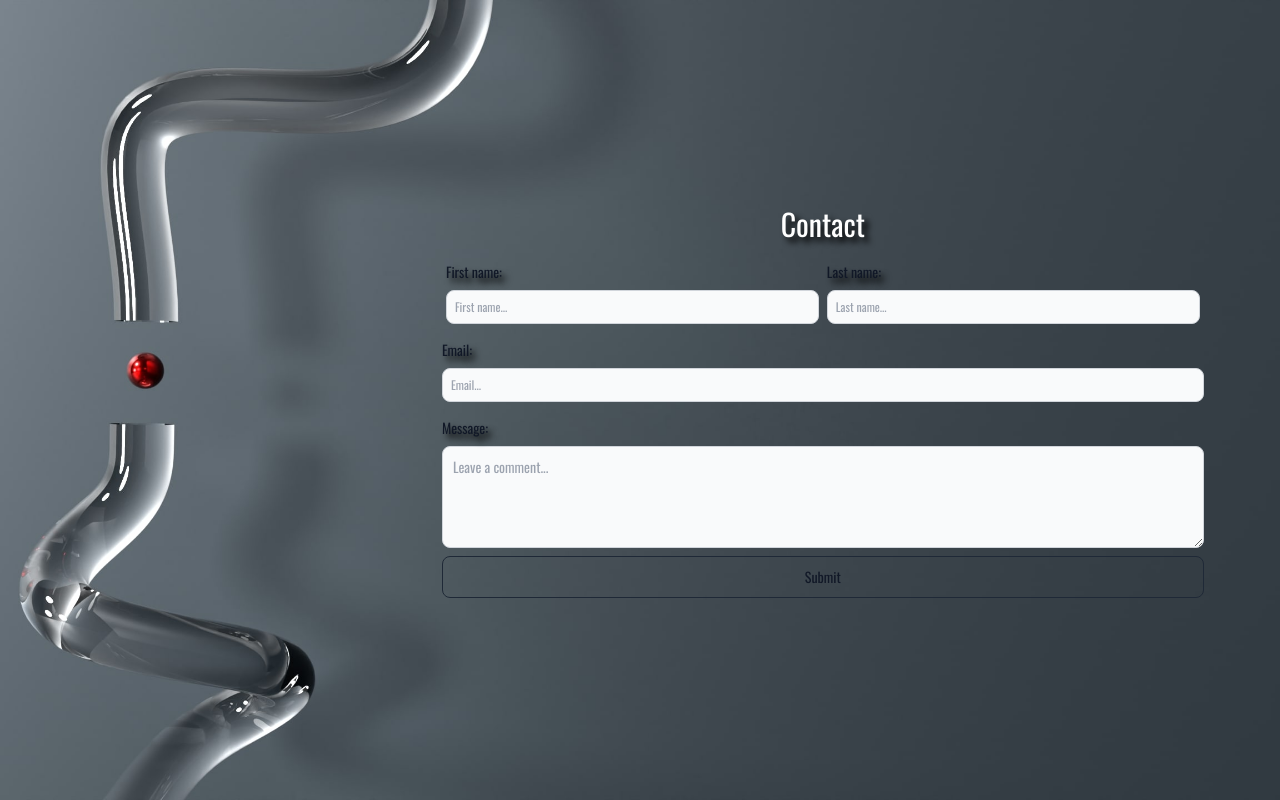
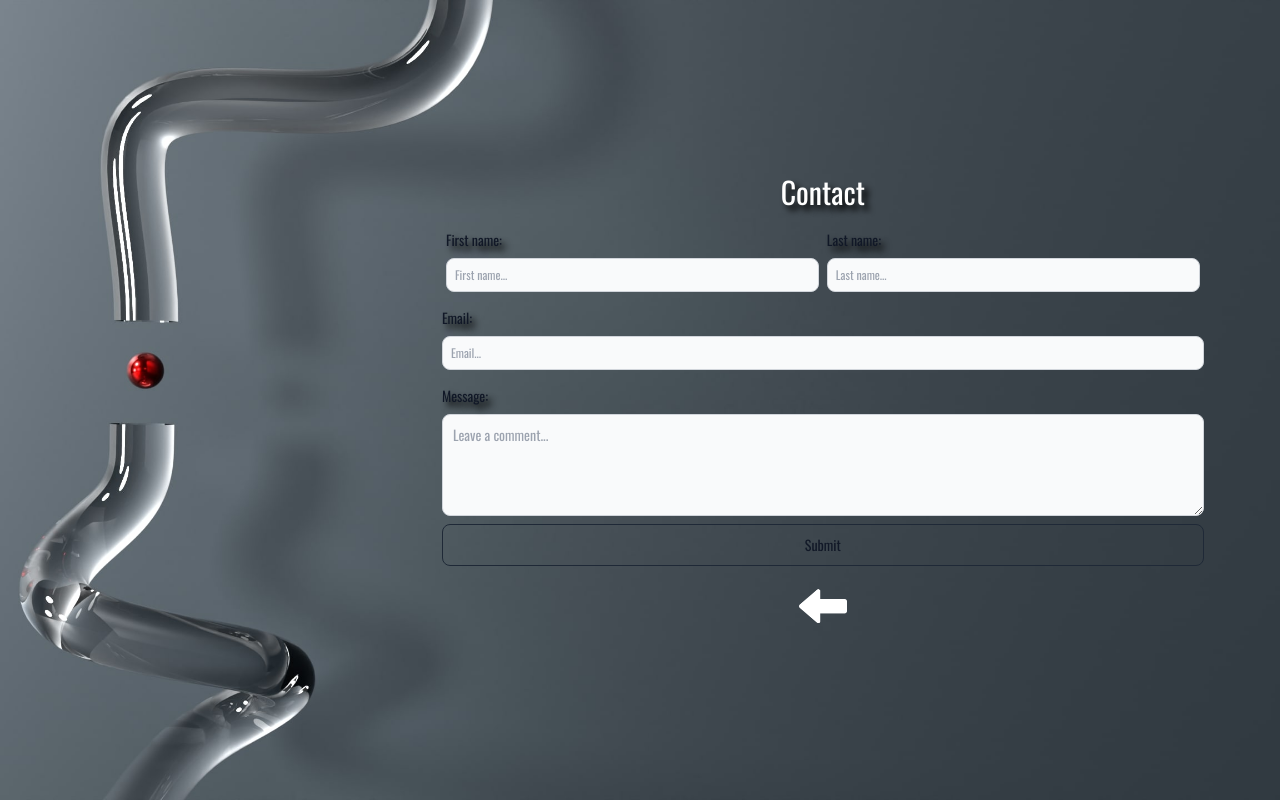
Before and after one commit to OmarMahmoud97/NextJs-Portfolio, a Next.js app: page /contact in a window 1280 px wide. Built offline with nearby package versions, Linux system fonts and the light colour scheme.

Commit message:
fix back button styling to look better on smaller screens

```diff
--- a/app/contact/page.jsx
+++ b/app/contact/page.jsx
@@ -1,4 +1,4 @@
-import React from "react";
+import Button from "@/components/liquidButton/liquidButton";
 
 function Contact() {
   return (
@@ -72,6 +72,9 @@ function Contact() {
             Submit
           </button>
         </form>
+        <div>
+          <Button />
+        </div>
       </div>
     </section>
   );
--- a/app/head.jsx
+++ b/app/head.jsx
@@ -1,7 +1,7 @@
 export default function Head() {
   return (
     <>
-      <title>Create Next App</title>
+      <title>Omar Mahmoud</title>
       <meta content="width=device-width, initial-scale=1" name="viewport" />
       <meta name="description" content="Generated by create next app" />
       {/* <link rel="icon" href="/favicon.ico" /> */}
--- a/app/more/page.jsx
+++ b/app/more/page.jsx
@@ -1,3 +1,4 @@
+import Button from "@/components/liquidButton/liquidButton";
 import ElasticCarousel from "@/components/carousel/carousel";
 function More() {
   return (
@@ -9,9 +10,10 @@ function More() {
         <div className="p-2 flex flex-col lg:flex-row flex-col-reverse">
           <div className="lg:w-2/4 flex items-center justify-center">
             <p className="textshadow h-80 overflow-scroll md:overflow-visible px-4">
-              I'm a software engineer from London.With a history working with
-              animals as a zoo keeper, but recently found my true passion in
-              technology. <br />
+              I am a software engineer from London with a background in zoo
+              keeping. However, I have recently discovered my true passion in
+              technology and have been focusing on developing my skills in this
+              field. <br />
               <br /> As Robert Love, a Sr. Engineer Director at Google, said,
               "Software is the most malleable of media. With just 'bits' which
               are nothing, really, a software engineer can build castles out of
@@ -34,7 +36,9 @@ function More() {
             <ElasticCarousel />
           </div>
         </div>
-        <div className="button"></div>
+        <div className="button">
+          <Button />
+        </div>
       </div>
     </section>
   );
--- a/app/router.jsx
+++ b/app/router.jsx
@@ -1,7 +1,7 @@
-import { useRouter } from "next/router";
+// import { useRouter } from "next/router";
 
-function ParentComponent() {
-  const router = useRouter();
+// function ParentComponent() {
+//   const router = useRouter();
 
-  return <ChildComponent router={router} />;
-}
+//   return <ChildComponent router={router} />;
+// }
--- a/components/liquidButton/liquidButton.css
+++ b/components/liquidButton/liquidButton.css
@@ -1,14 +1,14 @@
-.blurred {
+.blurred1 {
   position: relative;
   top: 0;
   left: 0;
-  width: 8rem;
-  height: 8rem;
+  width: 4rem;
+  height: 4rem;
   border-radius: 100%;
   filter: url(#goo);
 }
 
-.blurred::before {
+.blurred1::before {
   content: "";
   position: absolute;
   top: 50%;
@@ -18,7 +18,7 @@
   transition: 2s cubic-bezier(0, 2, 0.61, -0.05);
 }
 
-.blurred::after {
+.blurred1::after {
   content: "";
   position: absolute;
   top: 50%;
@@ -56,50 +56,50 @@
   .nav-container {
     flex-direction: column;
   }
-  .blurred:hover .blurred::after {
+  .blurred1:hover .blurred1::after {
     width: 1.75rem;
     height: 1.75rem;
     top: 7.5rem;
-    left: 8.2rem;
+    left: 8.5rem;
   }
 
-  .button:hover .blurred > span:nth-of-type(1) {
-    width: 2rem;
-    height: 2rem;
-    top: -2rem;
+  .button1:hover .blurred1 > span:nth-of-type(1) {
+    width: 5rem;
+    height: 5rem;
+    top: -5rem;
     left: -3rem;
     background-color: rgb(42, 108, 165);
   }
 
-  .button:hover .blurred > span:nth-of-type(2) {
+  .button1:hover .blurred1 > span:nth-of-type(2) {
     width: 2.5rem;
     height: 2.5rem;
     top: 40px;
     left: -2.5rem;
     background-color: rgb(29, 87, 139);
   }
-  .button:hover .blurred > span:nth-of-type(3) {
+  .button1:hover .blurred1 > span:nth-of-type(3) {
     width: 1rem;
     height: 1rem;
     top: 6rem;
     left: 7rem;
     background-color: rgb(21, 54, 81);
   }
-  .button:hover .blurred > span:nth-of-type(4) {
+  .button1:hover .blurred1 > span:nth-of-type(4) {
     width: 3.5rem;
-    height: 2rem;
+    height: 5rem;
     top: 0;
     left: 7rem;
     background-color: rgb(32, 102, 163);
   }
-  .button:hover .blurred > span:nth-of-type(5) {
+  .button1:hover .blurred1 > span:nth-of-type(5) {
     width: 2.5rem;
-    height: 2rem;
+    height: 5rem;
     top: 10rem;
-    left: 2rem;
+    left: 5rem;
     background-color: rgb(14, 57, 95);
   }
-  .button:hover .blurred > span:nth-of-type(6) {
+  .button1:hover .blurred1 > span:nth-of-type(6) {
     width: 1rem;
     height: 1rem;
     top: -3rem;
@@ -107,7 +107,7 @@
     background-color: rgb(21, 70, 113);
   }
 
-  .blurred {
+  .blurred1 {
     position: relative;
     top: 0;
     left: 0;
@@ -116,13 +116,13 @@
     border-radius: 100%;
     filter: url(#goo);
   }
-  .blurred > span:nth-of-type(1),
-  .blurred > span:nth-of-type(2),
-  .blurred > span:nth-of-type(3),
-  .blurred > span:nth-of-type(4),
-  .blurred > span:nth-of-type(5),
-  .blurred > span:nth-of-type(6),
-  .blurred > span:nth-of-type(7) {
+  .blurred1 > span:nth-of-type(1),
+  .blurred1 > span:nth-of-type(2),
+  .blurred1 > span:nth-of-type(3),
+  .blurred1 > span:nth-of-type(4),
+  .blurred1 > span:nth-of-type(5),
+  .blurred1 > span:nth-of-type(6),
+  .blurred1 > span:nth-of-type(7) {
     position: absolute;
     width: 5rem;
     height: 5rem;
@@ -133,13 +133,13 @@
     transition: 2s cubic-bezier(0, 2, 0.61, -0.05);
   }
 
-  .blurred:hover .blurred::before {
+  .blurred1:hover .blurred1::before {
     width: 5rem;
     height: 5rem;
     top: 50%;
     left: 50%;
   }
-  .button {
+  .button1 {
     position: relative;
     width: 5rem;
     height: 5rem;
@@ -151,77 +151,77 @@
   .nav-container {
     flex-direction: row;
   }
-  .blurred:hover .blurred::after {
-    width: 3.5rem;
-    height: 3.5rem;
-    top: 7.5rem;
-    left: 8.2rem;
+  .blurred1:hover .blurred1::after {
+    width: 1.75rem;
+    height: 1.75rem;
+    top: 3.75rem;
+    left: 4.5rem;
   }
 
-  .button:hover .blurred > span:nth-of-type(1) {
-    width: 4rem;
-    height: 4rem;
-    top: -2rem;
-    left: -3rem;
+  .button1:hover .blurred1 > span:nth-of-type(1) {
+    width: 2rem;
+    height: 2rem;
+    top: -1.7rem;
+    left: -1.5rem;
     background-color: rgb(42, 108, 165);
   }
 
-  .button:hover .blurred > span:nth-of-type(2) {
-    width: 5rem;
-    height: 5rem;
-    top: 40px;
-    left: -2.5rem;
+  .button1:hover .blurred1 > span:nth-of-type(2) {
+    width: 2.5rem;
+    height: 2.5rem;
+    top: 1.7rem;
+    left: -2.25rem;
     background-color: rgb(29, 87, 139);
   }
-  .button:hover .blurred > span:nth-of-type(3) {
-    width: 2rem;
-    height: 2rem;
-    top: 6rem;
-    left: 7rem;
+  .button1:hover .blurred1 > span:nth-of-type(3) {
+    width: 2.5rem;
+    height: 2.5rem;
+    top: 3.5rem;
+    left: 5.2rem;
     background-color: rgb(21, 54, 81);
   }
-  .button:hover .blurred > span:nth-of-type(4) {
-    width: 7rem;
-    height: 4rem;
-    top: 0;
-    left: 7rem;
+  .button1:hover .blurred1 > span:nth-of-type(4) {
+    width: 3.5rem;
+    height: 2rem;
+    top: 1rem;
+    left: 3.5rem;
     background-color: rgb(32, 102, 163);
   }
-  .button:hover .blurred > span:nth-of-type(5) {
-    width: 5rem;
-    height: 4rem;
-    top: 10rem;
-    left: 2rem;
+  .button1:hover .blurred1 > span:nth-of-type(5) {
+    width: 2.5rem;
+    height: 2rem;
+    top: 4.5rem;
+    left: 1rem;
     background-color: rgb(14, 57, 95);
   }
-  .button:hover .blurred > span:nth-of-type(6) {
-    width: 2rem;
-    height: 2rem;
-    top: -3rem;
-    left: 4rem;
+  .button1:hover .blurred1 > span:nth-of-type(6) {
+    width: 2.5rem;
+    height: 2.5rem;
+    top: -2.5rem;
+    left: 2rem;
     background-color: rgb(21, 70, 113);
   }
 
-  .blurred {
+  .blurred1 {
     position: relative;
     top: 0;
     left: 0;
-    width: 8rem;
-    height: 8rem;
+    width: 4rem;
+    height: 4rem;
     border-radius: 100%;
     filter: url(#goo);
   }
 
-  .blurred > span:nth-of-type(1),
-  .blurred > span:nth-of-type(2),
-  .blurred > span:nth-of-type(3),
-  .blurred > span:nth-of-type(4),
-  .blurred > span:nth-of-type(5),
-  .blurred > span:nth-of-type(6),
-  .blurred > span:nth-of-type(7) {
+  .blurred1 > span:nth-of-type(1),
+  .blurred1 > span:nth-of-type(2),
+  .blurred1 > span:nth-of-type(3),
+  .blurred1 > span:nth-of-type(4),
+  .blurred1 > span:nth-of-type(5),
+  .blurred1 > span:nth-of-type(6),
+  .blurred1 > span:nth-of-type(7) {
     position: absolute;
-    width: 8rem;
-    height: 8rem;
+    width: 4rem;
+    height: 4rem;
     top: 0;
     left: 0;
     background-color: #4b667e;
@@ -229,16 +229,16 @@
     transition: 2s cubic-bezier(0, 2, 0.61, -0.05);
   }
 
-  .blurred:hover .blurred::before {
-    width: 8rem;
-    height: 8rem;
+  .blurred1:hover .blurred1::before {
+    width: 4rem;
+    height: 4rem;
     top: 50%;
     left: 50%;
   }
-  .button {
+  .button1 {
     position: relative;
-    width: 8rem;
-    height: 8rem;
+    width: 4rem;
+    height: 4rem;
     margin: 0 auto;
   }
 }
@@ -258,7 +258,7 @@
   justify-content: space-around;
 }
 
-.nav-icon {
+.nav-icon1 {
   position: absolute;
   top: 50%;
   left: 50%;
--- a/components/liquidButton/liquidButton.jsx
+++ b/components/liquidButton/liquidButton.jsx
@@ -6,9 +6,9 @@ function Button() {
   return (
     <>
       <a href="/#nav" passHref>
-        <div className="button">
-          <Image className="nav-icon" src={Arrow} alt="projects icon" />
-          <div className="blurred">
+        <div className="button1">
+          <Image className="nav-icon1" src={Arrow} alt="projects icon" />
+          <div className="blurred1">
             <span></span>
             <span></span>
             <span></span>
--- /dev/null
+++ b/components/loading/loading.jsx
@@ -0,0 +1,11 @@
+import React from "react";
+
+const LoadingPage = () => {
+  return (
+    <div className="loading w-screen h-screen bg-red-100">
+      <p>Loading...</p>
+    </div>
+  );
+};
+
+export default LoadingPage;
```
